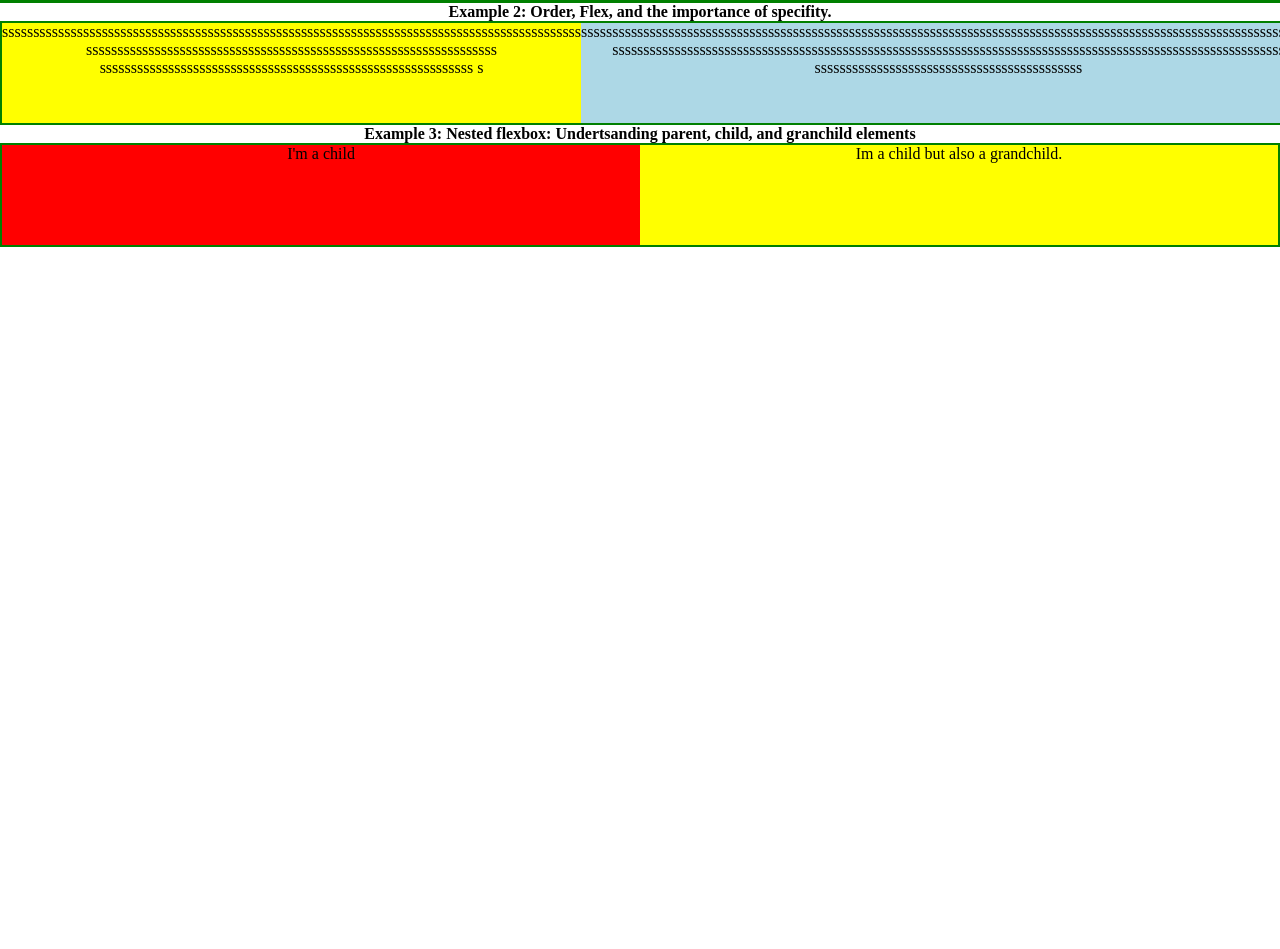
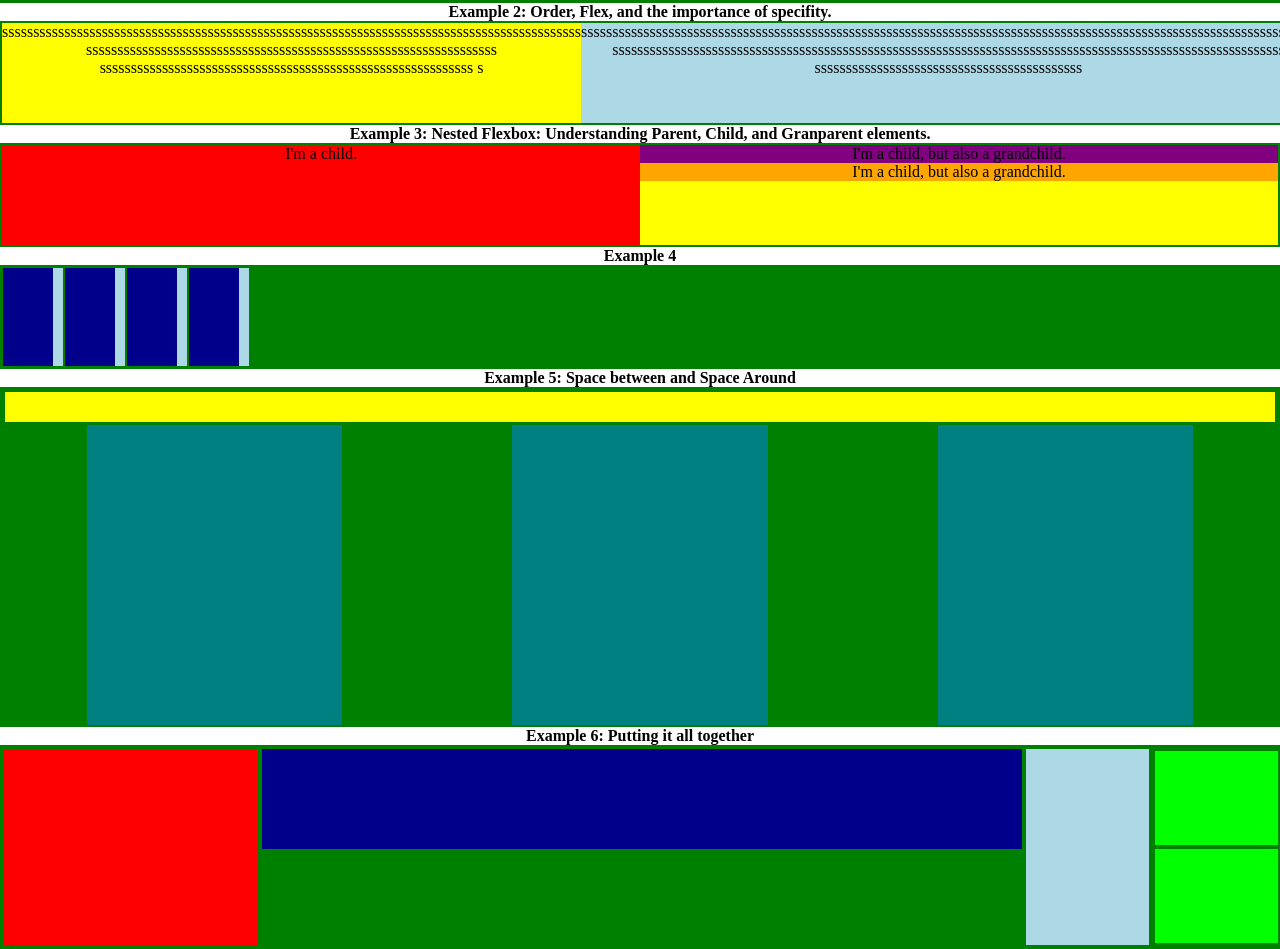
Before and after one commit to LiamJ1/Layouts, a plain HTML site: page index.html in a window 1280 px wide. Shown: the part 156-1105 px from the top of the page. Before the commit the page ends 800 px from the top, so only its background shows below. Drawn offline with Linux system fonts and the light colour scheme.

Commit message:
Finished

```diff
--- a/index.html
+++ b/index.html
@@ -46,38 +46,85 @@ sssssssssssssssssssssssssssssssssssssssssssssss</p>
         </div>
     </div>
 
-
-<h4> Example 3: Nested flexbox: Undertsanding parent, child, and granchild elements</h4>
-
-
+<h4>Example 3: Nested Flexbox: Understanding Parent, Child, and Granparent elements.</h4>
 <div class="parent example3">
-
     <div class="child red">
-<p> I'm a child</p>
+        <p>I'm a child.</p>
+    </div>
+    <div class="child yellow">
+        <div class="purple">
+            <p>I'm a child, but also a grandchild.</p>
         </div>
-
-    <div class="child yellow">
-        <div class="child grandchild purple">
-             <p> Im a child but also a grandchild.</p>
-      <div>
-
-          </div>
-
-      <div>
-
-          </div>
-
-
-
-
-
+        <div class="orange">
+            <p> I'm a child, but also a grandchild.</p>
+        </div>
+    </div>
+</div>
+<h4>Example 4</h4>
+<div class="parent exammple4">
+    <div class="r1">
+        <div class="sq">
 
         </div>
+        <div class="rec">
 
+        </div>
+    </div>
+    <div class="r1">
+        <div class="sq">
 
+        </div>
+        <div class="rec">
 
+        </div>
+    </div>
+    <div class="r1">
+        <div class="sq">
 
+        </div>
+        <div class="rec">
 
+        </div>
+    </div>
+    <div class="r1">
+        <div class="sq">
+
+        </div>
+        <div class="rec">
+
+        </div>
+    </div>
+
+</div>
+<h4>Example 5: Space between and Space Around</h4>
+<div class="parent example5">
+    <div class="topline">
+    </div>
+    <div class="bars">
+        <div class="bar">
+        </div>
+        <div class="bar">
+        </div>
+        <div class="bar">
+        </div>
+    </div>
+</div>
+<h4>Example 6: Putting it all together</h4>
+<div class="parent example6">
+    <div class="red child1"></div>
+    <div class="child2">
+        <div class="darkblue"></div>
+    </div>
+    <div class="gc1">
+        <div class="lightblue"></div>
+        <div class="g-gc1">
+            <div class="lime">
+            </div>
+            <div class="lime">
+
+            </div>
+        </div>
+    </div>
 </div>
 
 
@@ -95,6 +142,5 @@ sssssssssssssssssssssssssssssssssssssssssssssss</p>
 
 
 
-</div>
 </body>
 </html>
--- a/styles.css
+++ b/styles.css
@@ -45,6 +45,102 @@ padding:0;
         flex: 1;
     }
 
-.example3 .child {
-    flex: 1;
+.example3 .child{
+    flex:1;
 }
+.purple{
+    background-color:purple;
+}
+.orange{
+    background-color:orange;
+}
+.example4{
+    flex-direction:column;
+}
+.r1{
+    display:flex;
+    flex-direction:row;
+    margin:1px;
+}
+.sq{
+    background-color:darkblue;
+    min-height:50px;
+    min-width:50px;
+    flex:6;
+}
+.rec{
+    background-color:lightblue;
+    min-height:10px;
+    min-width:10px;
+    flex:1
+}
+.example5{
+    flex-direction:column;
+}
+.topline{
+    min-height:30px;
+    margin:3px;
+    background-color:yellow;
+    flex:1;
+}
+.bars{
+    display:flex;
+    flex-direction:row;
+    flex:6;
+    justify-content:space-around;
+}
+.bar{
+    background-color:teal;
+    width:20%;
+    min-height:300px;
+}
+.example6{
+    min-height:200px;
+}
+.child1{
+    min-height:100px;
+    min-width:100px;
+    flex:1;
+    margin:2px;
+}
+.child2{
+    min-height:100px;
+    min-width:100px;
+    margin:2px;
+    flex:3;
+    flex-direction:column;
+}
+.darkblue{
+    background-color:darkblue;
+    min-height:100px;
+    width:100%;
+    flex:1;
+}
+.lightblue{
+    background-color:lightblue;
+    min-height:50px;
+    width:100%;
+    margin:2px;
+}
+.gc1{
+    min-height:100px;
+    width:100%;
+    flex:1;
+    display:flex;
+    flex-direction:row;
+}
+.g-gc1{
+    min-height:50px;
+    width:100%;
+    margin:2px;
+    display:flex;
+    flex-direction: column;
+    justify-content:space-between;
+}
+.lime{
+    background-color:lime;
+    width:100%;
+    height:40%;
+    margin:2px;
+    flex:1;
+}
```
